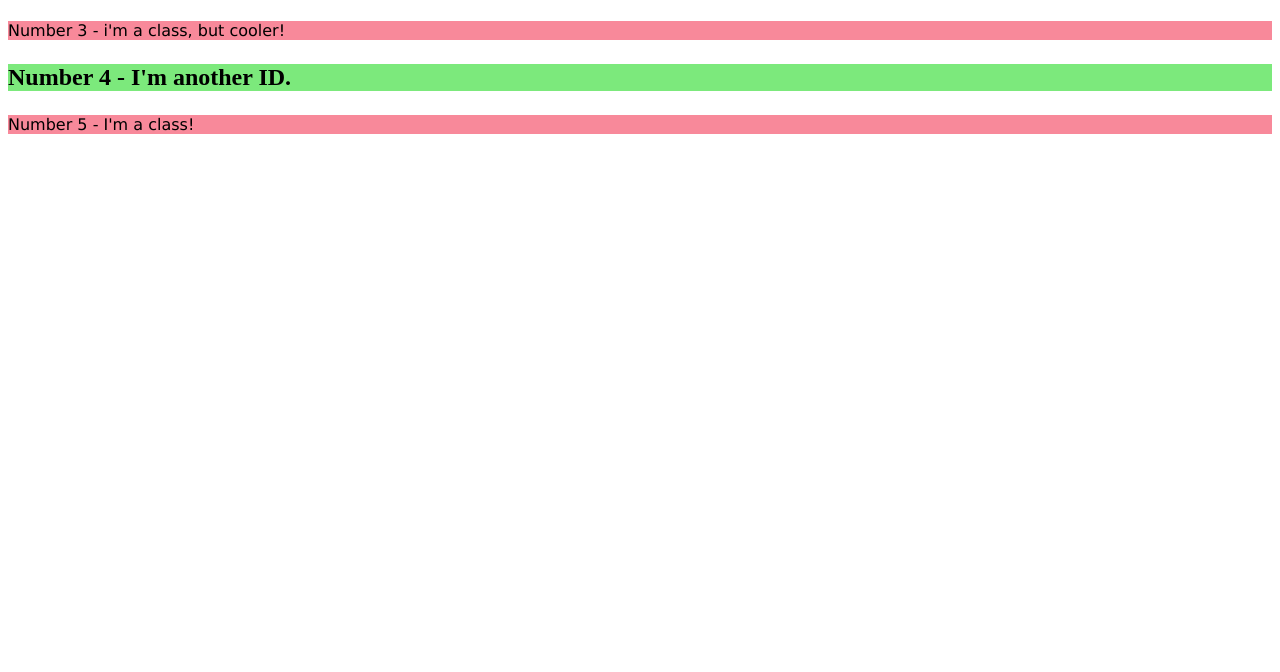
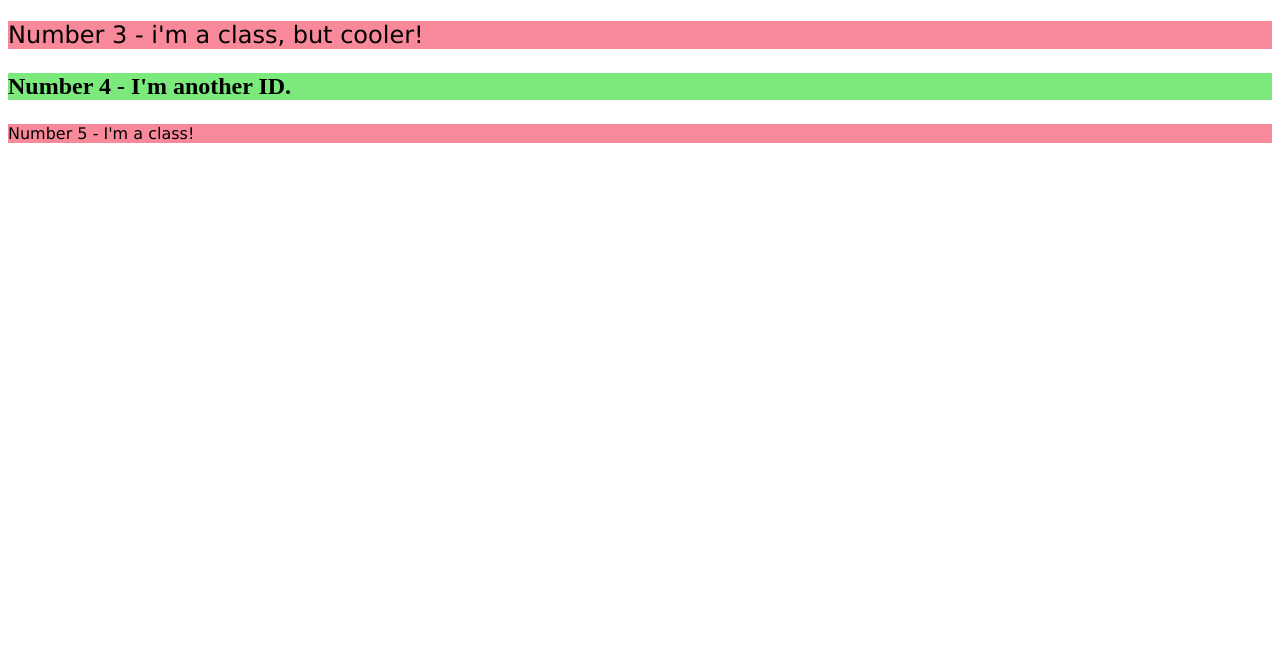
Before and after one commit to i-mJayesh/css-trial, a plain HTML site: page page1.html in a window 1280 px wide. Shown: the part 128-800 px from the top of the page. Drawn offline with Linux system fonts and the light colour scheme.

Commit message:
Corrected class for third element

```diff
--- a/page1.html
+++ b/page1.html
@@ -9,7 +9,7 @@
 <body>
     <p class="odd">Number 1 - i'm a class!</p>
     <p id="num2">Number 2 - I'm one ID.</p>
-    <p class="odd ">Number 3 - i'm a class, but cooler!</p>
+    <p class="odd num3">Number 3 - i'm a class, but cooler!</p>
     <p id="num4">Number 4 - I'm another ID.</p>
     <p class="odd">Number 5 - I'm a class!</p>
 </body>
```
